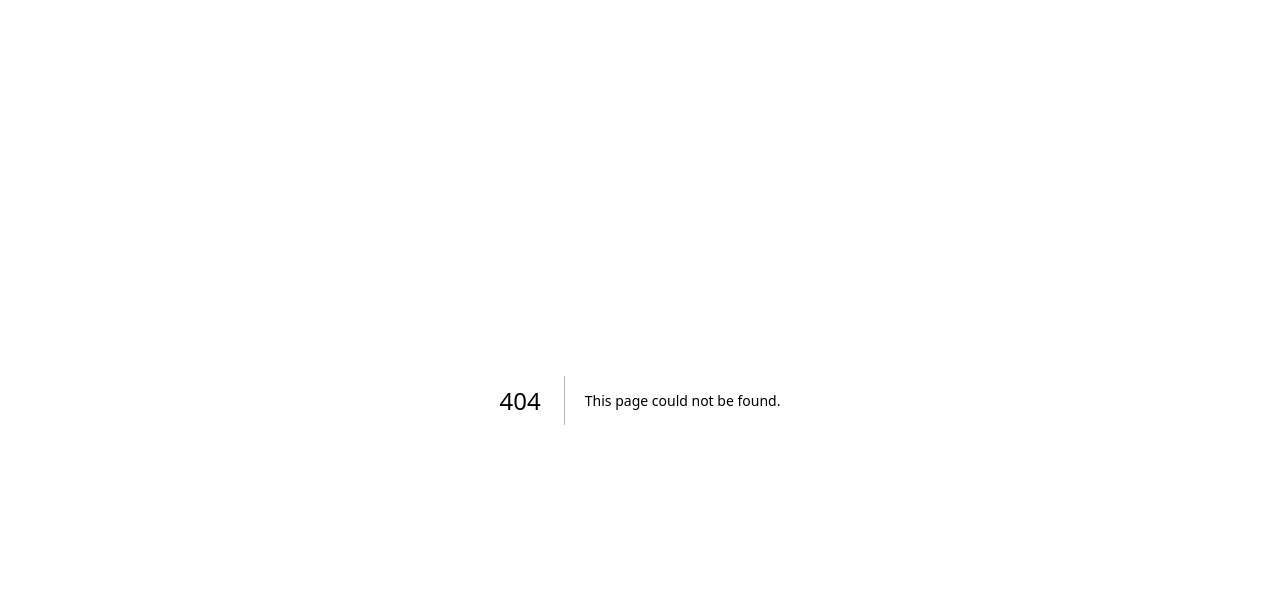
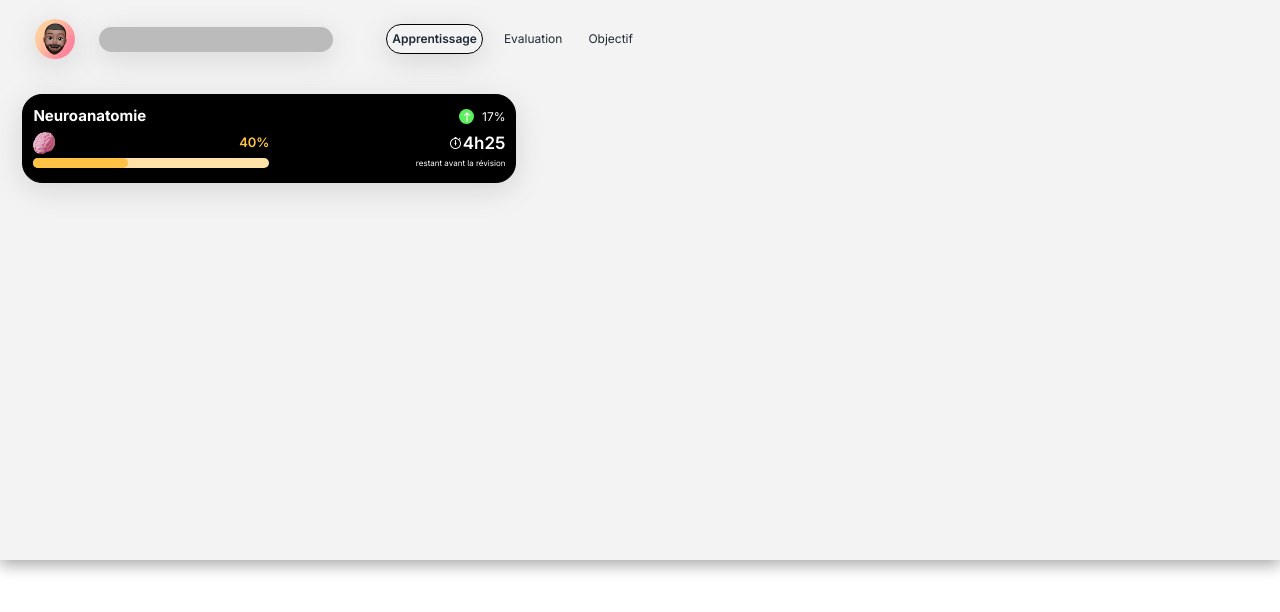
Before and after one commit to Delon00/edy-ia-nextjs-, a Next.js app: page /dashboard in a window 1280 px wide. Before the commit this address had no page. Shown: the top 612 px of the page. Built offline with nearby package versions, Linux system fonts and the light colour scheme.

Commit message:
new file:   app/dashboard/page.js 	new file:   prisma/migrations/20240309110159_changing_email_on_unique/migration.sql 	modified:   prisma/schema.prisma

```diff
--- /dev/null
+++ b/app/dashboard/page.js
@@ -0,0 +1,43 @@
+/* eslint-disable react/no-unescaped-entities */
+'use client';
+import Image from "next/image";
+import Login from "../components/login/login";
+import Register from "../components/register/register";
+import ProgressBar from "../components/progressbar/progress";
+import { useState, useEffect } from "react";
+import AOS from 'aos';
+import 'aos/dist/aos.css';
+// ---------IMAGE
+import Close from '@/public/assets/images/icon-effacer-100.png';
+import UserProfile from '@/public/assets/images/profile.png';
+import Clock from '@/public/assets/images/temps.png';
+import Up from '@/public/assets/images/up.png';
+
+export default function dashboard(){
+    return(
+      <div  className="screenshot screenshot-b">
+        <div className="screenshot-navbar">
+          <Image  className="userprofile" src={UserProfile} alt="Profil utilisateur"/>
+          <input className="section-input" />
+          <div className="tab-1">Apprentissage</div>
+          <div className="tab-2">Evaluation</div>
+          <div className="tab-3">Objectif</div>
+        </div>
+        <div className="screenshot-section">
+          <div className="carte">
+            <div className="flex">
+              <div className=""><h1>Neuroanatomie</h1></div>
+              <div className="progress-group "><div  className="circle-green"><Image  src={Up} className="flche" alt="en haut"/></div><p className="text-module">17%</p></div>
+            </div>
+            <div className="grid grid-cols-2">
+              <div className="my-1"><ProgressBar/></div>
+              <div className="div-remaining-time">
+                <div className="flex"><Image className="clock" src={Clock} alt="clock"/><p className="hours-remaining-time" >4h25</p></div>
+                <p className="text-remaining-time">restant avant la révision</p>
+              </div>
+            </div>
+          </div>
+        </div>
+      </div>
+    );
+}
```
Also changed, not shown: 2 other files (tests, documents, lock files or other folders).
